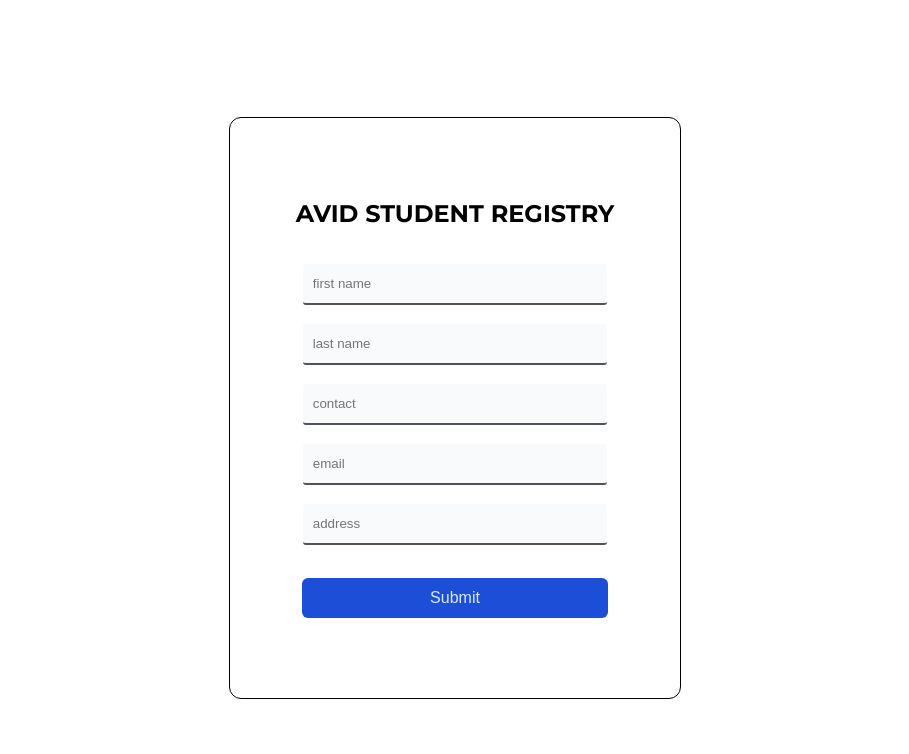
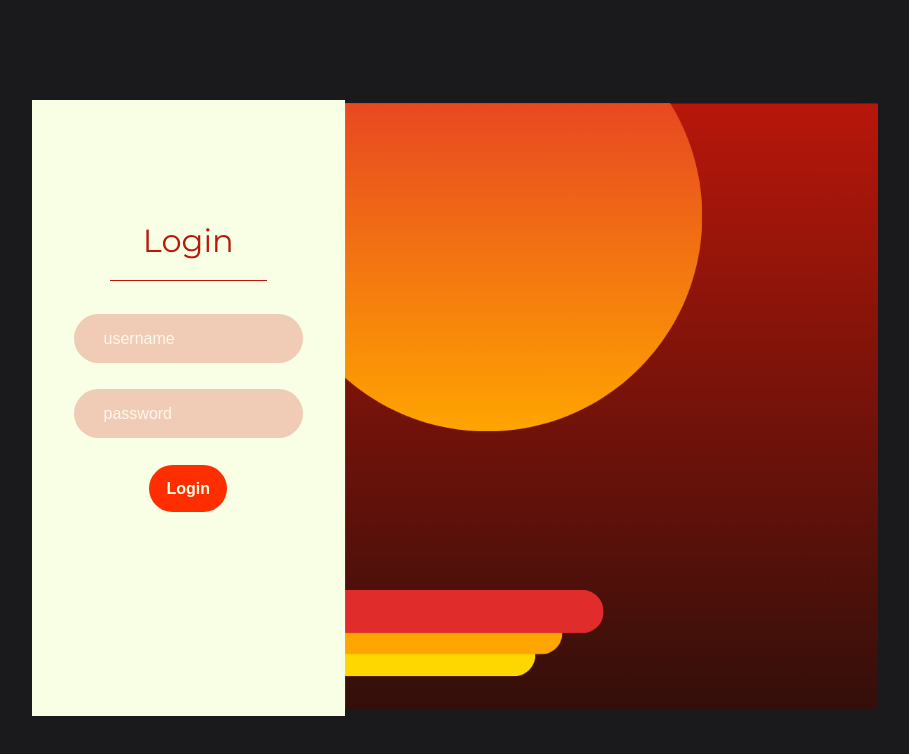
Before and after one commit to basicbasiq/sms, a plain HTML site: page index.html in a window 1280 px wide. Shown: the whole page, without its empty margins (185-1094 px from the left). Drawn offline with Linux system fonts and the light colour scheme.

Commit message:
Co-authored-by: nazwaan <nazwaan@users.noreply.github.com>

```diff
--- a/index.html
+++ b/index.html
@@ -8,16 +8,17 @@
     </head>
 
     <body>
-        <form class="form-container" action="/action_page.php">
-            <div style="width: 100%; display: flex; flex-direction: column; align-items: center;">
-                <h1>avid student registry</h1>
-                <input class="input-style" type="text" id="fname" name="fname" placeholder="first name"><br>
-                <input class="input-style" type="text" id="fname" name="fname" placeholder="last name"><br>
-                <input class="input-style" type="text" id="lname" name="lname" placeholder="contact"><br>
-                <input class="input-style" type="text" id="lname" name="lname" placeholder="email"><br>
-                <input class="input-style" type="text" id="lname" name="lname" placeholder="address"><br>
-                <button type="submit">submit</button>
+        <div class="form-container" action="/action_page.php">
+            <form class="form-page">
+                <h1>login</h1>
+                <input class="input-style" type="text" id="username" name="username" placeholder="username">
+                <input class="input-style" type="password" id="password" name="password" placeholder="password">
+                <button type="submit">login</button>
+            </form>
+
+            <div class="form-image-container">
+                <img src="./ui/assets/form-image.png" alt="">
             </div>
-        </form>
+        </div>
     </body>
 </html>
--- a/styles.css
+++ b/styles.css
@@ -7,73 +7,101 @@ body {
 
     font-family: "Montserrat", sans-serif;
     height: 100vh;
+    background: #1A1A1D;
 }
 
 .form-container {
     display: flex;
     justify-content: space-around;
     align-items: center;
-    flex-direction: column;
 
-    border: solid 1px black;
-    border-radius: 12px;
-    height: 530px;
-    width: 450px;
+    height: 77%;
+    width: 67%;
 
     padding: 25px 0;
 }
 
-.form-container h1 {
-    text-transform: uppercase;
-    font-size: 1.5rem;
+.form-page {
+    background-color: #F8FFE5;
+
+    width: 37%;
+    height: 100%;
+
+    display: flex;
+    justify-content: center;
+    flex-direction: column;
+    align-items: center;
+}
+
+.form-image-container {
+    width: 63%;
+    max-height: 100%;
+}
+
+.form-image-container img {
+    width: 100%;
+    max-height: 100%;
+    object-fit: cover;
+}
+
+.form-page h1 {
+    text-transform: capitalize;
+    font-size: 2rem;
     margin: 0;
-    margin-bottom: 36px;
+    padding-bottom: 20px;
+    margin-bottom: 20px;
+    color: #B8170A;
+    font-weight: 400;
+    border-bottom: solid #B8170A 1px;
+    width: 50%;
+    text-align: center;
 }
 
 .input-style {
-    width: 65%;
-    height: 37px;
+    width: 63%;
+    height: 47px;
     border: none;
-    border-bottom: solid 2px #52525b;
     outline: none;
-    background: #f9fafb;
-    border-radius: 3px;
+    background-color: #f0ccb6;
+    border-radius: 50px;
     padding-left: 10px;
+    color: grey;
+    padding-left: 30px;
+    font-size: medium;
+    margin: 13px 0;
 
     transition: 200ms;
 }
 
+.input-style::placeholder {
+    color: #fff7ed;
+}
+
 .input-style:focus {
-    width: 70%;
-    height: 37px;
-    border: none;
-    border-bottom: solid 2px #3b82f6;
-    outline: none;
-    background: #e5e7eb;
-    border-radius: 3px;
-    padding-left: 10px;
-
+    width: 68%;
     transition: 200ms;
 }
 
-.form-container button {
-    width: 68%;
-    height: 40px;
-    border-radius: 6px;
+.form-page button {
+    width: 25%;
+    height: 47px;
+    border-radius: 50px;
     border: none;
     outline: none;
     margin-top: 14px;
+    margin-bottom: 83px;
 
     font-size: medium;
+    font-weight: 600;
     text-transform: capitalize;
 
-    background-color: #1d4ed8;
-    color: #dbeafe;
+    background-color: #FF2E00;
+    color: #F8FFE5;
 
     transition: 300ms;
 }
 
-.form-container button:hover {
+.form-page button:hover {
     background-color: #2563eb;
     transition: 300ms;
 }
--- /dev/null
+++ b/ui/pages/student-register/styles.css
@@ -0,0 +1,95 @@
+@import url('https://fonts.googleapis.com/css2?family=Montserrat:ital,wght@0,100..900;1,100..900&display=swap');
+
+body {
+    display: flex;
+    justify-content: center;
+    align-items: center;
+
+    font-family: "Montserrat", sans-serif;
+    height: 100vh;
+}
+
+.form-container {
+    display: flex;
+    justify-content: space-around;
+    align-items: center;
+    flex-direction: column;
+
+    border: solid 1px black;
+    border-radius: 12px;
+    height: 530px;
+    width: 450px;
+
+    padding: 25px 0;
+}
+
+.form-container h1 {
+    text-transform: uppercase;
+    font-size: 1.5rem;
+    margin: 0;
+    margin-bottom: 36px;
+}
+
+.input-style {
+    width: 65%;
+    height: 37px;
+    border: none;
+    border-bottom: solid 2px #52525b;
+    outline: none;
+    background: #f9fafb;
+    border-radius: 3px;
+    padding-left: 10px;
+
+    transition: 200ms;
+}
+
+.input-style:focus {
+    width: 70%;
+    height: 37px;
+    border: none;
+    border-bottom: solid 2px #3b82f6;
+    outline: none;
+    background: #e5e7eb;
+    border-radius: 3px;
+    padding-left: 10px;
+
+    transition: 200ms;
+}
+
+.form-container button {
+    width: 68%;
+    height: 40px;
+    border-radius: 6px;
+    border: none;
+    outline: none;
+    margin-top: 14px;
+
+    font-size: medium;
+    text-transform: capitalize;
+
+    background-color: #1d4ed8;
+    color: #dbeafe;
+
+    transition: 300ms;
+}
+
+.form-container button:hover {
+    background-color: #2563eb;
+    transition: 300ms;
+}
+
+table {
+    font-family: arial, sans-serif;
+    border-collapse: collapse;
+    width: 80%;
+  }
+
+  td, th {
+    border: 1px solid #dddddd;
+    text-align: left;
+    padding: 8px;
+  }
+
+  tr:nth-child(even) {
+    background-color: #dddddd;
+  }
```
Also changed, not shown: ui/pages/student-register/index.html (added, +23 -0 lines), ui/pages/student-table/index.html (added, +21 -0 lines), ui/assets/form-image.png (added), ui/pages/student-table/style.css (added).
